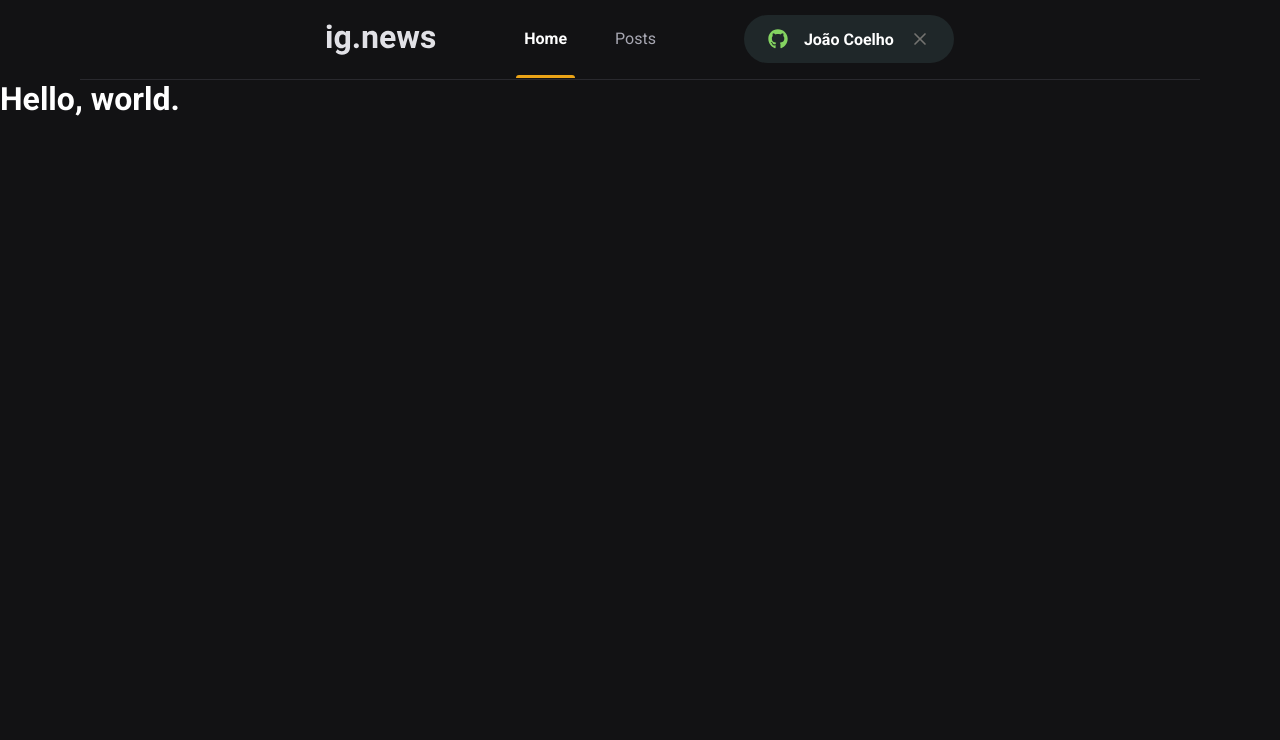
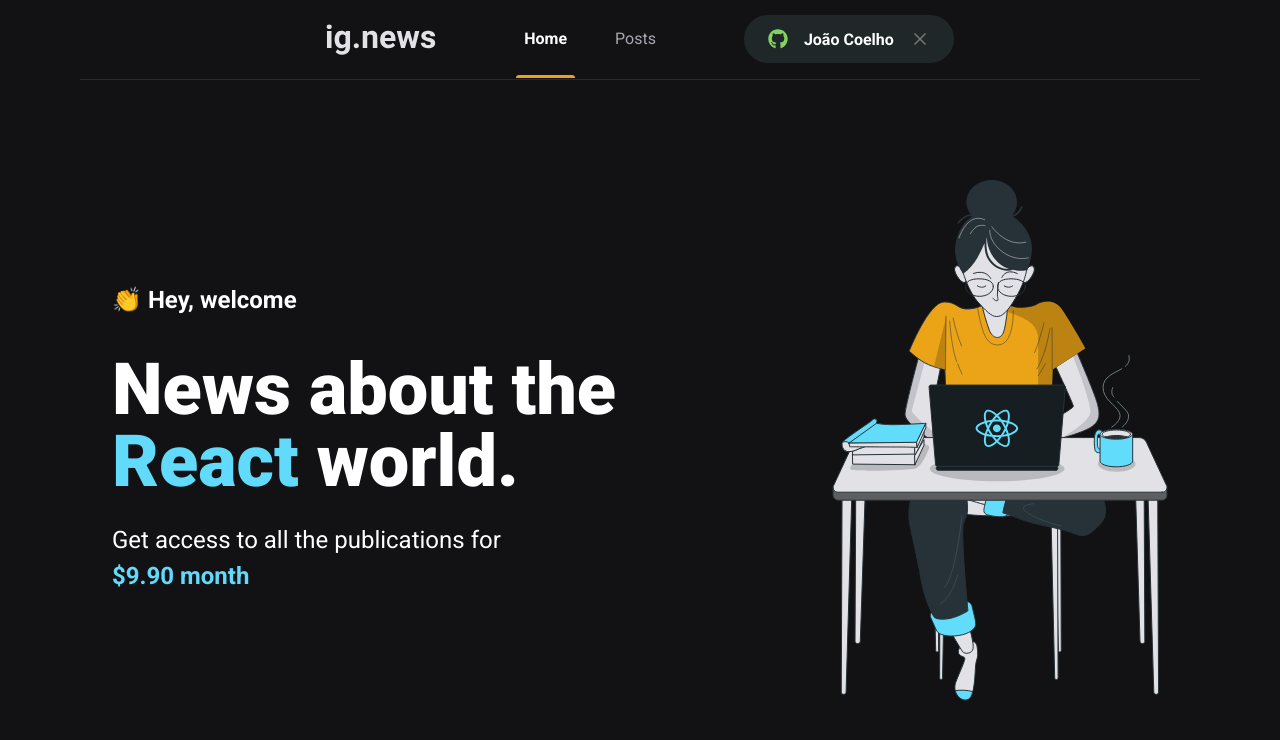
Before and after one commit to joaoantoniocoelho/ig.news, a Next.js app: page / in a window 1280 px wide. Shown: the top 740 px of the page. Built offline with nearby package versions, Linux system fonts and the light colour scheme.

Commit message:
add home page

```diff
--- /dev/null
+++ b/src/pages/home.module.scss
@@ -0,0 +1,41 @@
+.contentContainer {
+  max-width: 1120px;
+  margin: 0 auto;
+  padding: 0 2rem;
+  height: calc(100vh - 5rem);
+
+  display: flex;
+  align-items: center;
+  justify-content: space-between;
+}
+
+.hero {
+  max-width: 600px;
+
+  > span {
+    font-size: 1.5rem;
+    font-weight: bold;
+  }
+
+  h1 {
+    font-size: 4.5rem;
+    line-height: 4.5rem;
+    font-weight: 900;
+    margin-top: 2.5rem;
+
+    span {
+      color: var(--cyan-500);
+    }
+  }
+
+  p {
+    font-size: 1.5rem;
+    line-height: 2.25rem;
+    margin-top: 1.5rem;
+
+    span {
+      color: var(--cyan-500);
+      font-weight: bold;
+    }
+  }
+}
--- a/src/pages/index.js
+++ /dev/null
@@ -1,10 +0,0 @@
-import Head from 'next/head'
-
-export default function Home() {
-  return (
-      <>
-        <Head>Home | ig.news</Head>
-        <h1>Hello, <span>world.</span></h1>
-      </>
-  )
-}
--- /dev/null
+++ b/src/pages/index.tsx
@@ -0,0 +1,21 @@
+import Head from 'next/head'
+import styles from './home.module.scss';
+export default function Home() {
+    return (
+        <>
+            <Head>Home | ig.news</Head>
+
+            <main className={styles.contentContainer}>
+                <section className={styles.hero}>
+                    <span>👏 Hey, welcome</span>
+                    <h1>News about the <span>React</span> world.</h1>
+                    <p>Get access to all the publications for<br/>
+                        <span>$9.90 month</span>
+                    </p>
+                </section>
+
+                <img src="/images/avatar.svg" alt="girl coding"/>
+            </main>
+        </>
+    )
+}
```
